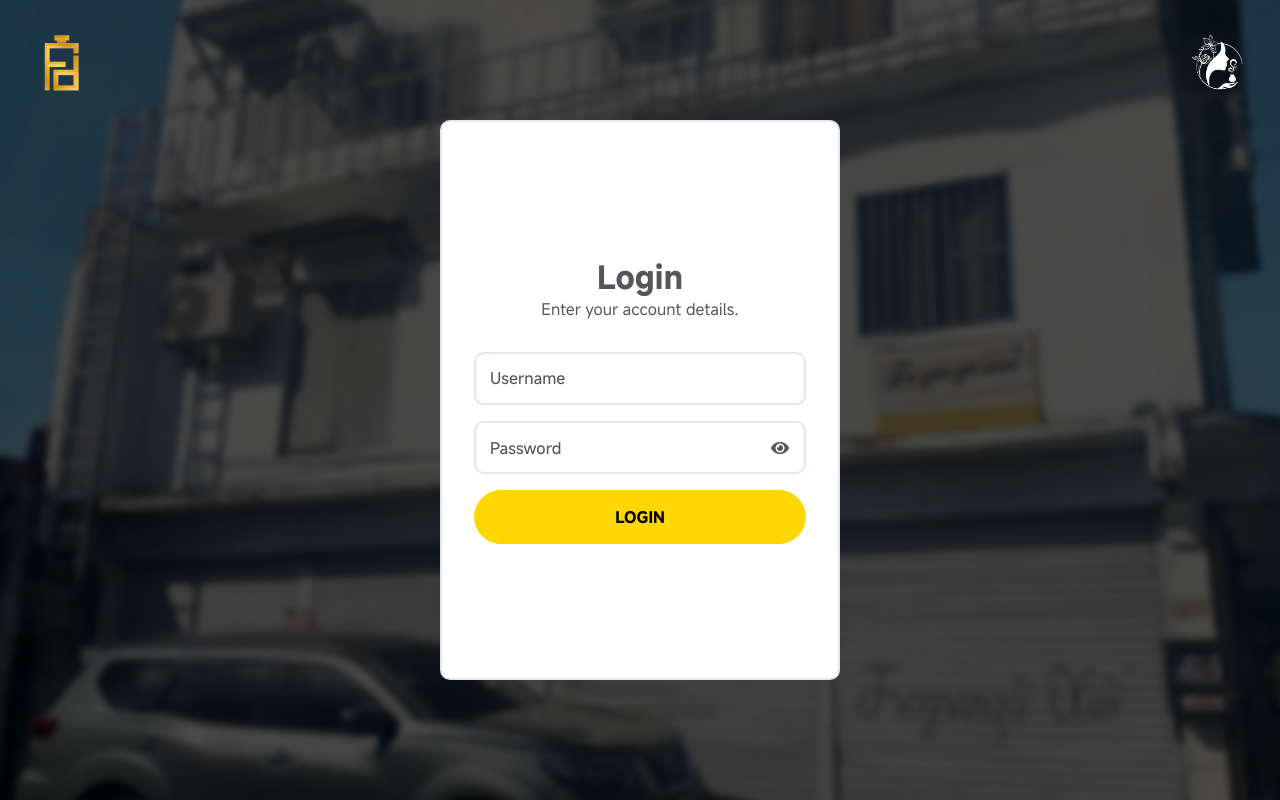
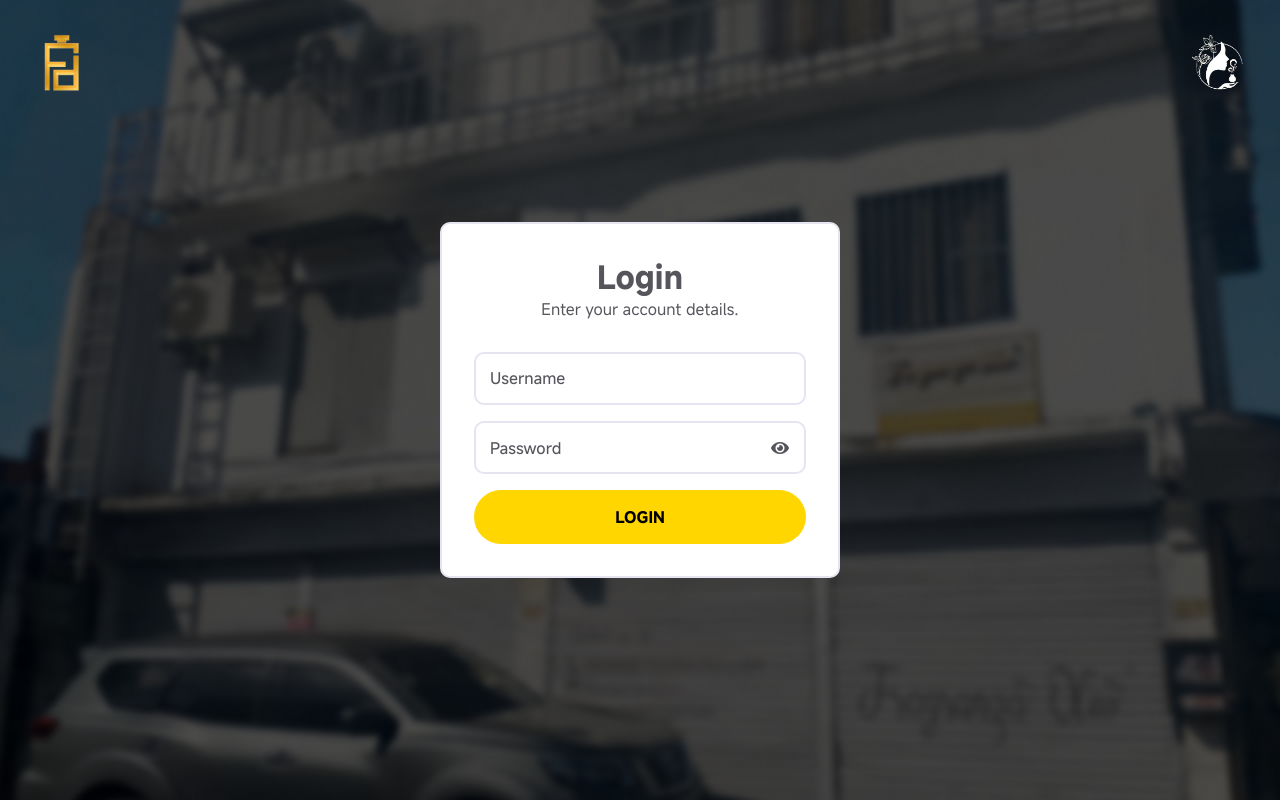
Before and after one commit to PseuMoya/PCM-Task-Planner, a PHP site: page /index in a window 1280 px wide. Run offline with PHP 8.4, Linux system fonts and the light colour scheme.

Commit message:
Update index.php

```diff
--- a/index.php
+++ b/index.php
@@ -33,7 +33,7 @@ include("include/lib_links.php");
 	</div>
 
 	<div class="loginModalBG">
-		<div class="loginModal" style="height: 70vh;">
+		<div class="loginModal">
 
 			<div class="v-wrapper">
 
@@ -45,7 +45,7 @@ include("include/lib_links.php");
 				<form class="form-login" action="" method="POST">
 					<div class="login-form">
 						<?php if (isset($info)) { ?>
-							<div class="status-indicator failedtosub"><?php echo $info; ?></div>
+							<div class="status-indicator failedtosub" style="white-space: wrap;"><?php echo $info; ?></div>
 						<?php } ?>
 						<div class="input-group">
 							<input type="text" class="inputted" name="username" required>
```
